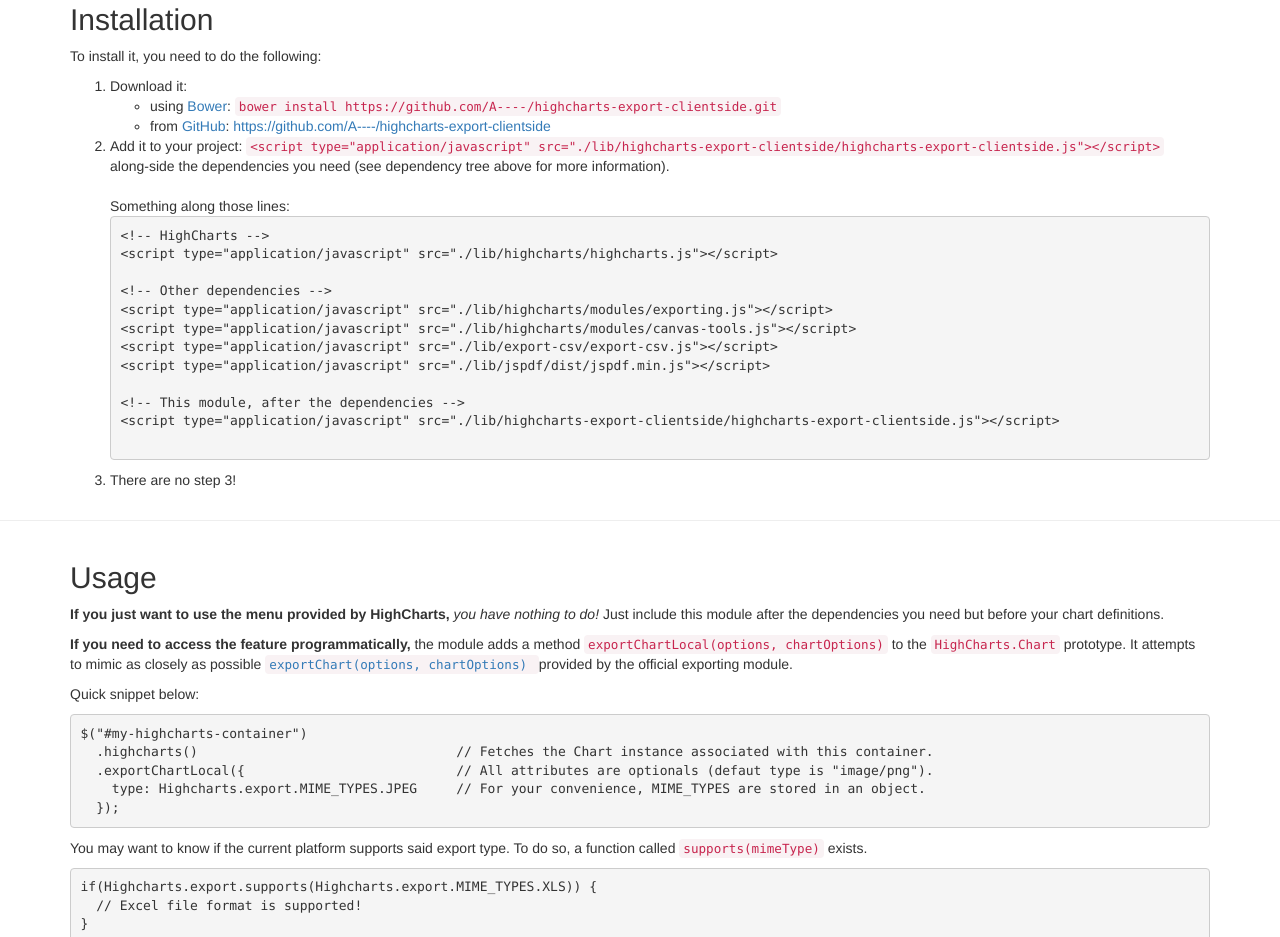
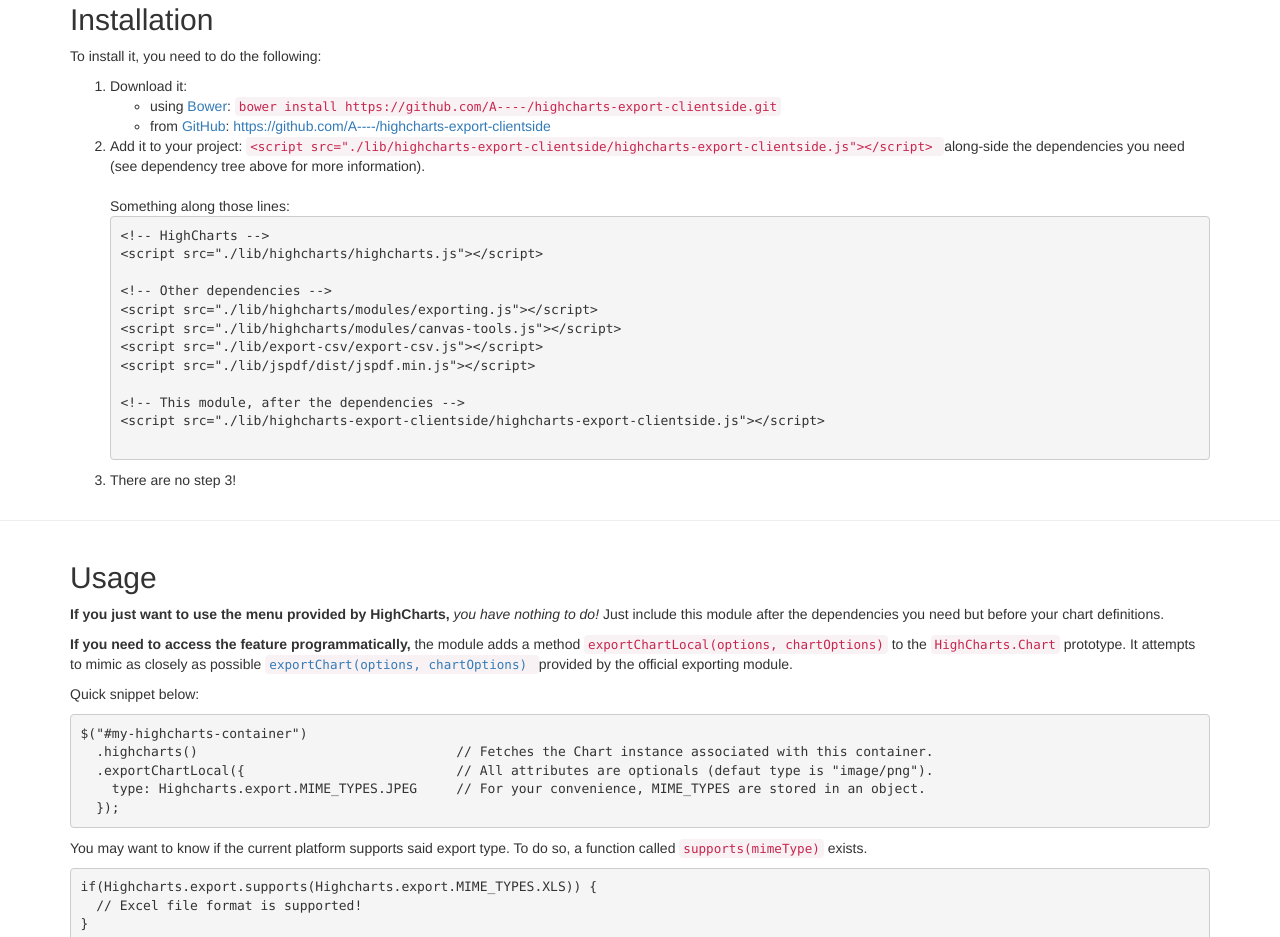
Before and after one commit to A----/highcharts-export-clientside, a website: page index.html in a window 1280 px wide. Shown: the part 1585-2522 px from the top of the page. Drawn offline with Linux system fonts and the light colour scheme.

Commit message:
removing script type attribute (ie8)

```diff
--- a/index.html
+++ b/index.html
@@ -11,7 +11,7 @@
   <link rel="stylesheet" type="text/css" href="main.css">
 
   <!--[if lt IE 9]>
-  <script type="application/javascript" src="bower_components/respond/dest/respond.min.js"></script>
+  <script src="bower_components/respond/dest/respond.min.js"></script>
   <![endif]-->
 </head>
 <body id="top">
@@ -196,23 +196,23 @@
     <li>
       Add it to your project:
       <code class="language-html">
-        &lt;script type="application/javascript" src="./lib/highcharts-export-clientside/highcharts-export-clientside.js"&gt;&lt;/script&gt;
+        &lt;script src="./lib/highcharts-export-clientside/highcharts-export-clientside.js"&gt;&lt;/script&gt;
       </code>
       along-side the dependencies you need (see dependency tree above for more information).<br />
       <br/>
       Something along those lines:
       <pre class="language-html">
 &lt;!-- HighCharts --&gt;
-&lt;script type="application/javascript" src="./lib/highcharts/highcharts.js"&gt;&lt;/script&gt;
+&lt;script src="./lib/highcharts/highcharts.js"&gt;&lt;/script&gt;
 
 &lt;!-- Other dependencies --&gt;
-&lt;script type="application/javascript" src="./lib/highcharts/modules/exporting.js"&gt;&lt;/script&gt;
-&lt;script type="application/javascript" src="./lib/highcharts/modules/canvas-tools.js"&gt;&lt;/script&gt;
-&lt;script type="application/javascript" src="./lib/export-csv/export-csv.js"&gt;&lt;/script&gt;
-&lt;script type="application/javascript" src="./lib/jspdf/dist/jspdf.min.js"&gt;&lt;/script&gt;
+&lt;script src="./lib/highcharts/modules/exporting.js"&gt;&lt;/script&gt;
+&lt;script src="./lib/highcharts/modules/canvas-tools.js"&gt;&lt;/script&gt;
+&lt;script src="./lib/export-csv/export-csv.js"&gt;&lt;/script&gt;
+&lt;script src="./lib/jspdf/dist/jspdf.min.js"&gt;&lt;/script&gt;
 
 &lt;!-- This module, after the dependencies -->
-&lt;script type="application/javascript" src="./lib/highcharts-export-clientside/highcharts-export-clientside.js">&lt;/script>
+&lt;script src="./lib/highcharts-export-clientside/highcharts-export-clientside.js">&lt;/script>
       </pre>
     </li>
     <li>There are no step 3!</li>
@@ -474,9 +474,9 @@
 </div>
 </div>
 
-<script type="application/javascript" src="bower_components/jquery/dist/jquery.min.js"></script>
-<script type="application/javascript" src="bower_components/bootstrap/dist/js/bootstrap.min.js"></script>
-<script type="application/javascript">
+<script src="bower_components/jquery/dist/jquery.min.js"></script>
+<script src="bower_components/bootstrap/dist/js/bootstrap.min.js"></script>
+<script>
   // Small fix for Jump to… to work properly
   // https://github.com/twbs/bootstrap/issues/1768
   var shiftWindow = function() { scrollBy(0, -70) };
@@ -484,18 +484,18 @@
   window.addEventListener("hashchange", shiftWindow);
 </script>
 
-<script type="application/javascript" src="bower_components/highcharts/highcharts.js"></script>
-<script type="application/javascript" src="bower_components/highcharts/modules/exporting.js"></script>
-<script type="application/javascript" src="bower_components/highcharts/modules/canvas-tools.js"></script>
-<script type="application/javascript" src="bower_components/export-csv/export-csv.js"></script>
-<script type="application/javascript" src="bower_components/jspdf/dist/jspdf.min.js"></script>
+<script src="bower_components/highcharts/highcharts.js"></script>
+<script src="bower_components/highcharts/modules/exporting.js"></script>
+<script src="bower_components/highcharts/modules/canvas-tools.js"></script>
+<script src="bower_components/export-csv/export-csv.js"></script>
+<script src="bower_components/jspdf/dist/jspdf.min.js"></script>
 
-<script type="application/javascript" src="bower_components/highcharts-export-clientside/highcharts-export-clientside.js"></script>
+<script src="bower_components/highcharts-export-clientside/highcharts-export-clientside.js"></script>
 
-<script type="application/javascript" src="js/example1.js"></script>
-<script type="application/javascript" src="js/dependency-tree.js"></script>
+<script src="js/example1.js"></script>
+<script src="js/dependency-tree.js"></script>
 
-<script type="application/javascript">
+<script>
 $(".chart-export").each(function() {
   var jThis = $(this),
       chartSelector = jThis.data("chartSelector"),
@@ -528,9 +528,5 @@
 });
 </script>
 
-<script type="application/javascript">
-
-</script>
-
 </body>
 </html>
```
